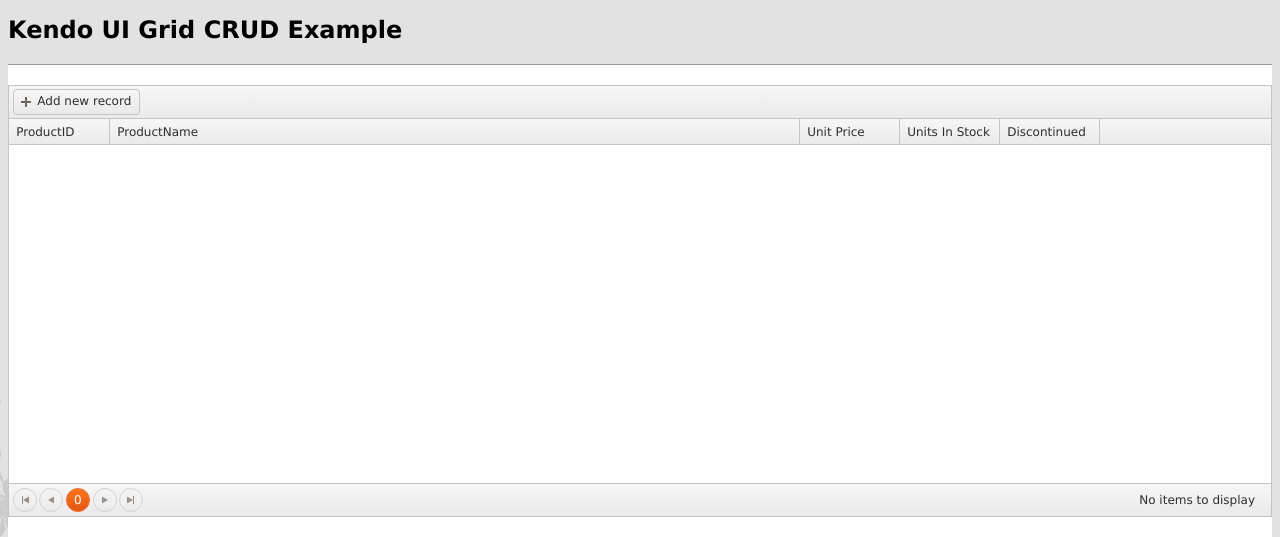
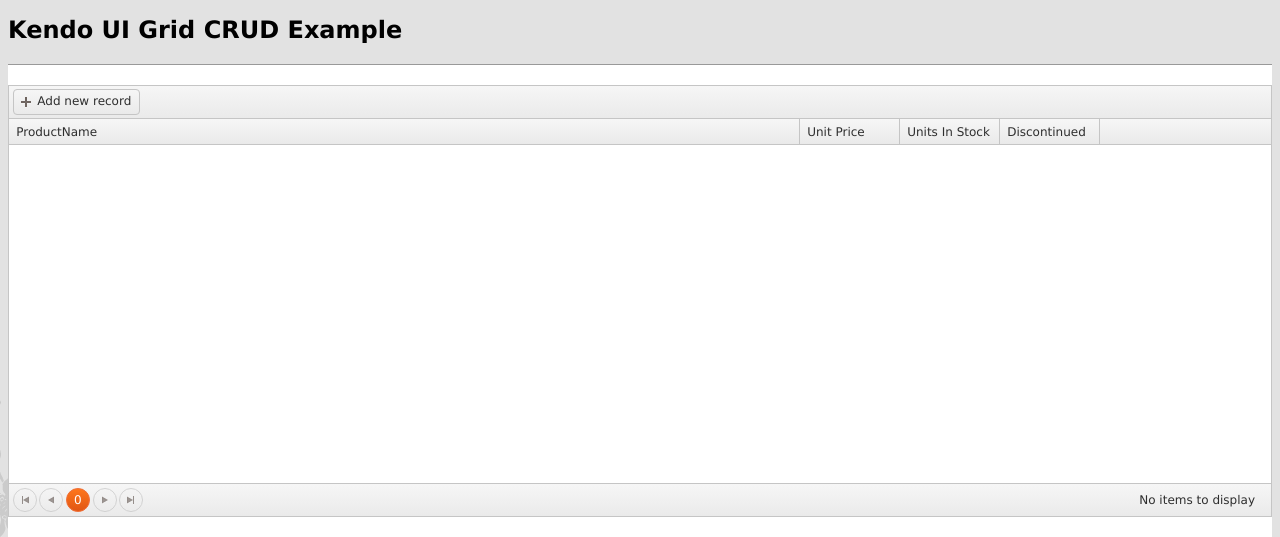
Before and after one commit to B1aZer/grid-rest, a Django app: page / in a window 1280 px wide. Shown: the top 537 px of the page. Run offline with Django 3.2, Linux system fonts and the light colour scheme; data that the repository does not hold is empty; some libraries are stand-ins or nearby versions.

Commit message:
working inline

```diff
--- a/grid/templates/editing-inline.html
+++ b/grid/templates/editing-inline.html
@@ -80,6 +80,7 @@
                                     }
                                 }
                             }
+                            //sort: { field: "id", dir: "desc" }
                         });
 
                     $("#grid").kendoGrid({
@@ -88,7 +89,6 @@
                         height: 430,
                         toolbar: ["create"],
                         columns: [
-                            {field: "id", title: "ProductID", width: "100px" },
                             "ProductName",
                             { field: "UnitPrice", title: "Unit Price", format: "{0:c}", width: "100px" },
                             { field: "UnitsInStock", title:"Units In Stock", width: "100px" },
```
